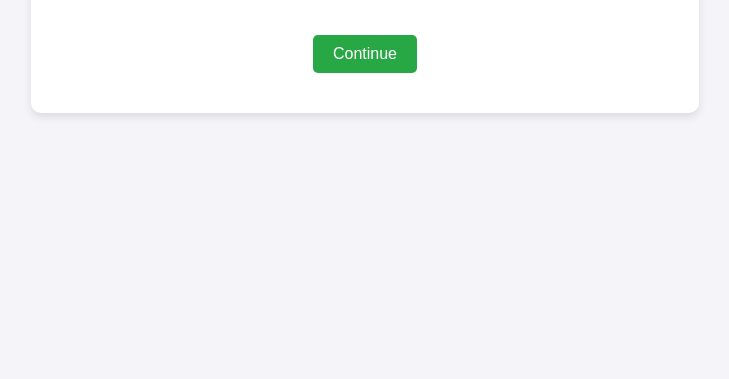
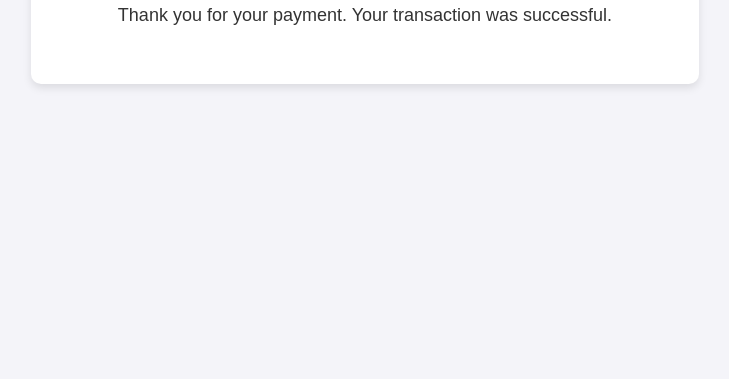
Before and after one commit to tithcqo/expetalert, a plain HTML site: page index.html in a window 1280 px wide. Shown: the part 421-800 px from the top of the page, without its empty margins (275-1004 px from the left). Drawn offline with Linux system fonts and the light colour scheme.

Commit message:
Update index.html
updated

```diff
--- a/index.html
+++ b/index.html
@@ -48,7 +48,6 @@
   <div class="success-container">
     <h1>Payment Completed Successfully!</h1>
     <p>Thank you for your payment. Your transaction was successful.</p>
-    <a href="#">Continue</a>
   </div>
 </body>
 </html>
```
